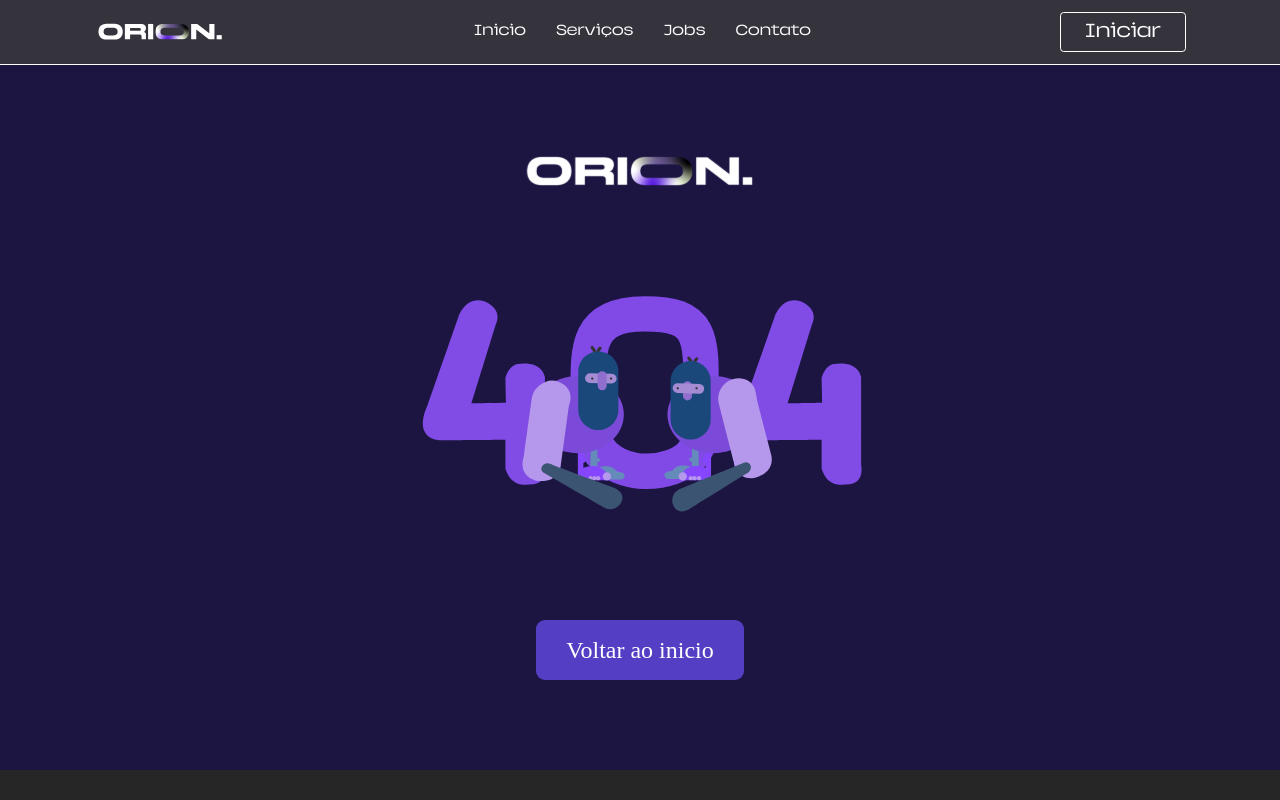
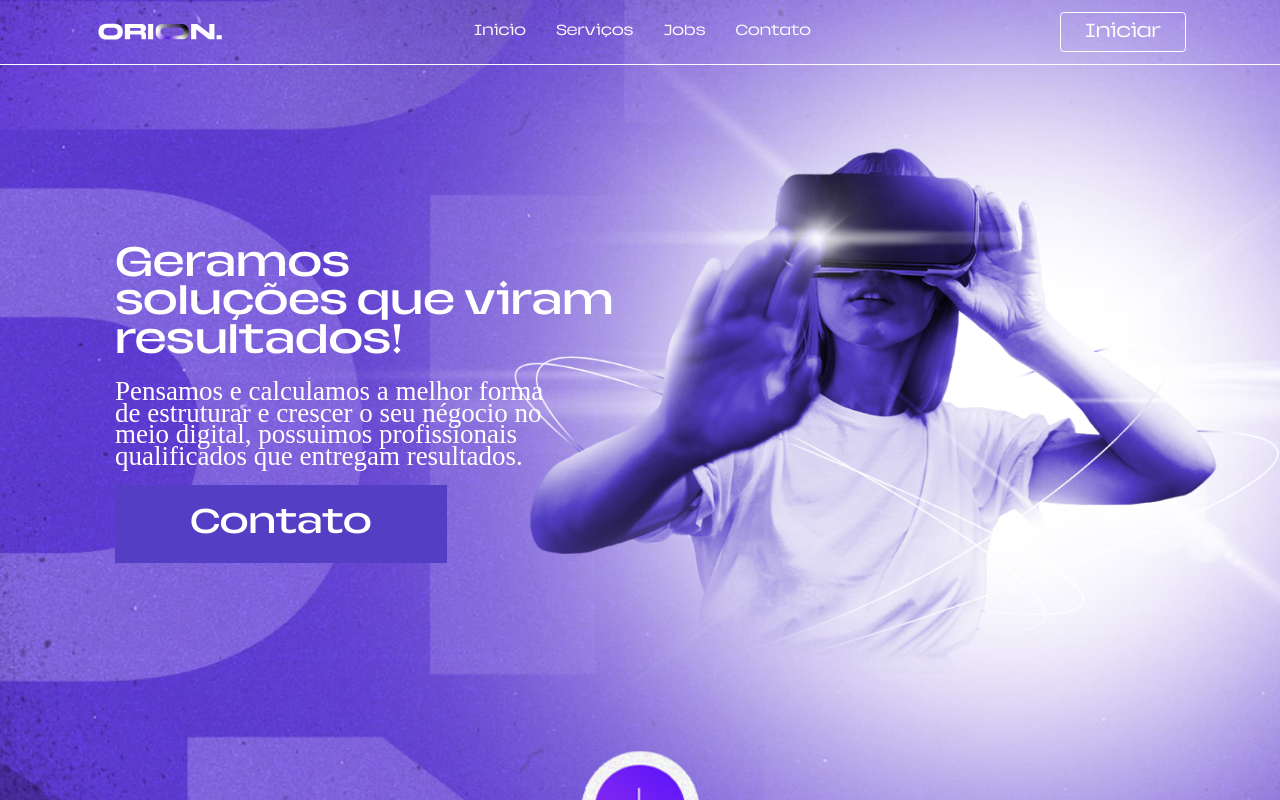
Before and after one commit to joaomanoelsm/orion, a React (Vite) app: page / in a window 1280 px wide. Shown: the top 800 px of the page. Built offline with nearby package versions, Linux system fonts and the light colour scheme; a web font is replaced by a local one.

Commit message:
arquivo atualizado

```diff
--- a/src/App.tsx
+++ b/src/App.tsx
@@ -9,7 +9,7 @@ function App() {
         <Router>
             <Header />
             <Routes>
-                <Route path="/orion" element={<Main />} />
+                <Route path="/" element={<Main />} />
                 <Route path="*" element={<Error />} />
             </Routes>
             <Footer />
--- a/src/components/header/index.tsx
+++ b/src/components/header/index.tsx
@@ -16,7 +16,7 @@ const Header = () => {
         const changeHeaderBackground = () => {
             const url = window.location.pathname;
 
-            if (url === '/orion/') {
+            if (url === '/') {
                 return header.classList.toggle(
                     'header--background',
                     scrollY > 0
--- a/src/pages/error/index.tsx
+++ b/src/pages/error/index.tsx
@@ -7,7 +7,7 @@ const Error = () => {
     const navigate = useNavigate();
 
     const backPage = () => {
-        navigate('/orion/');
+        navigate('/');
         window.scrollTo(0, 0);
     };
 
```
